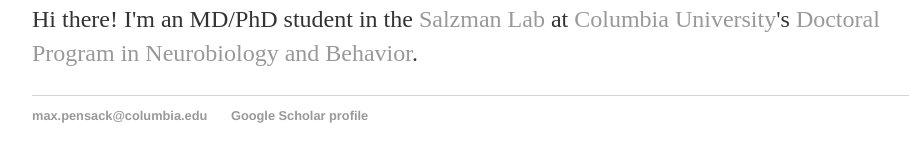
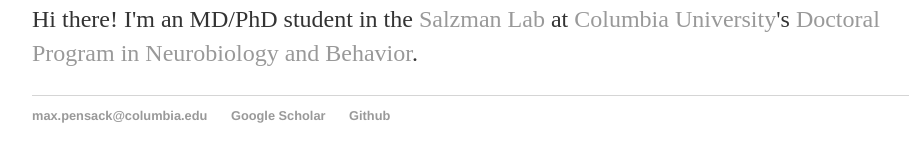
Before and after one commit to maxpensack/maxpensack.github.io, a Jekyll site: the page built from index.html, in a window 1280 px wide. Shown: the part 194-356 px from the top of the page, without its empty margins (160-1069 px from the left). Built offline with Jekyll 4.4.1, drawn with Linux system fonts in a browser that asks for light colours.

Commit message:
Update default.html

```diff
--- a/_layouts/default.html
+++ b/_layouts/default.html
@@ -23,7 +23,8 @@
 			<footer>
 	    		<ul>
 	        		<li><a href="mailto:max.pensack@columbia.edu">max.pensack@columbia.edu</a></li>
-	        		<li><a href="https://scholar.google.com/citations?user=4xCDFQ4AAAAJ&hl=en&oi=ao">Google Scholar profile</a></li>
+	        		<li><a href="https://scholar.google.com/citations?user=4xCDFQ4AAAAJ&hl=en&oi=ao">Google Scholar</a></li>
+	        		<li><a href="https://github.com/maxpensack">Github</a></li>
 				</ul>
 			</footer>
 		</body>
```
